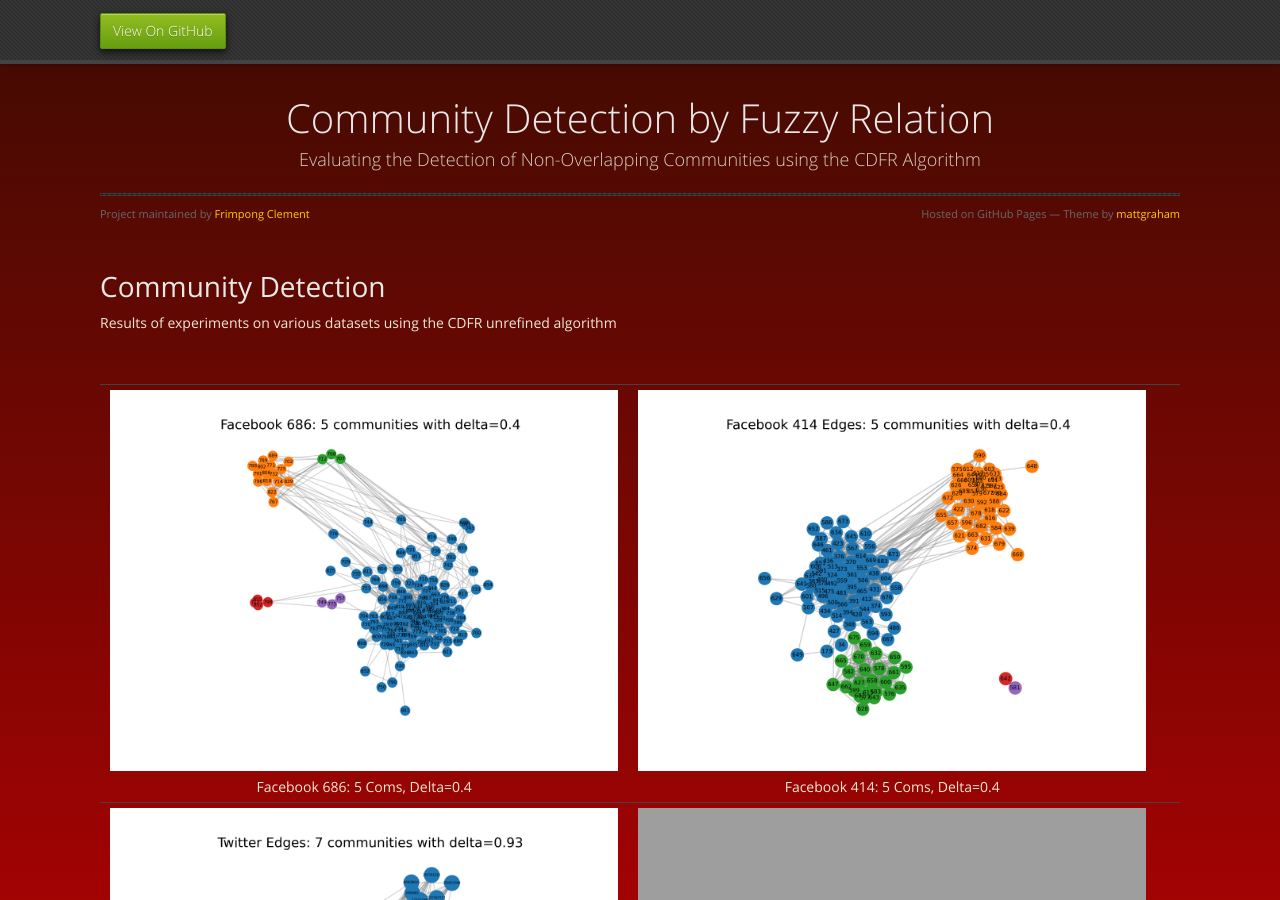
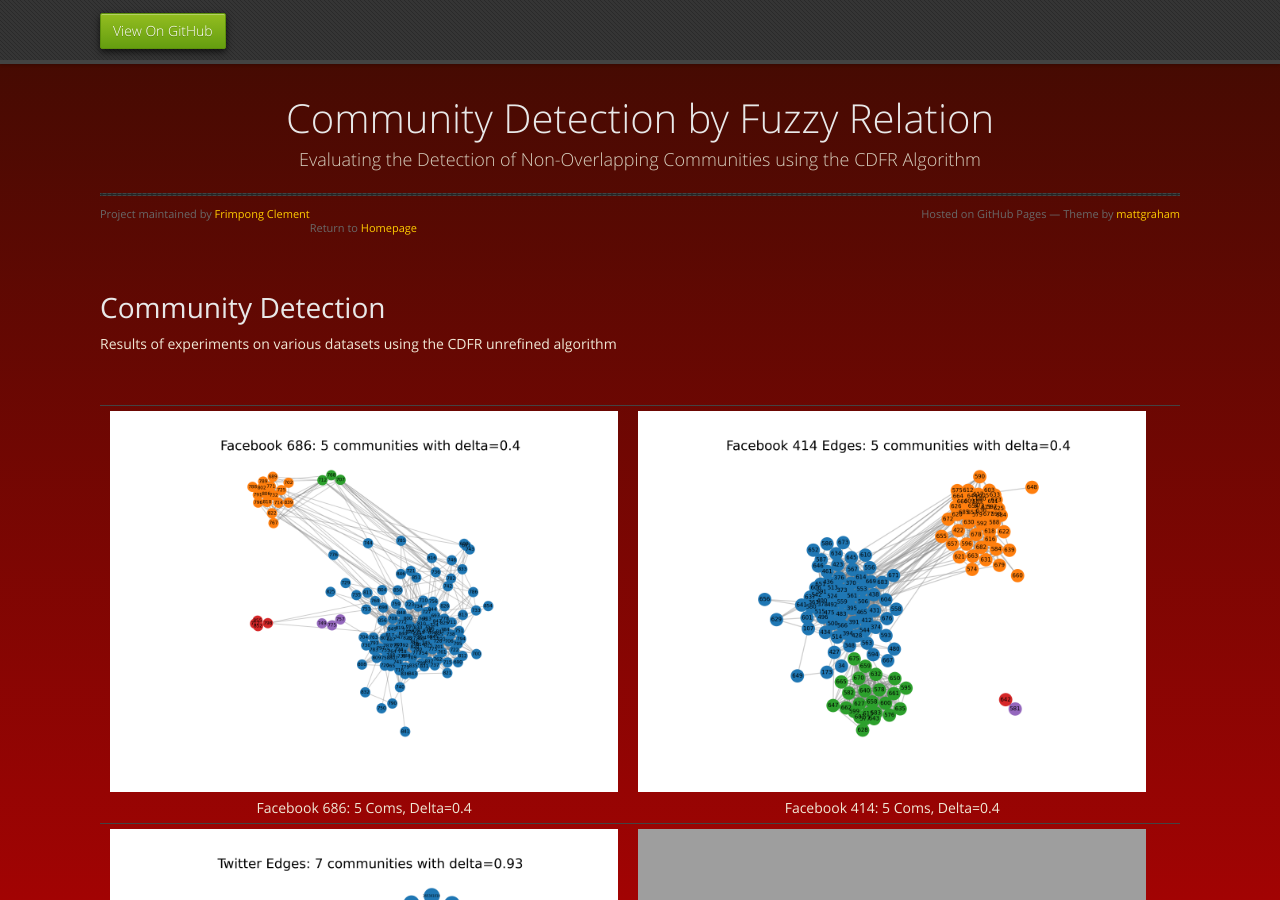
Before and after one commit to frimps-astro/frimps-astro.github.io, a Jekyll site: the page built from community-detection.md, in a window 1280 px wide and 900 px high. Built offline with Jekyll 4.4.1, drawn with Linux system fonts in a browser that asks for light colours.

Commit message:
updated layouts

```diff
--- a/_layouts/community_detection.html
+++ b/_layouts/community_detection.html
@@ -39,6 +39,7 @@
           <p>{{ page.description | default: site.github.project_tagline }}</p>
           <hr>
           <span class="credits left">Project maintained by <a href="{{ site.github.owner_url }}">Frimpong Clement</a></span>
+          <span class="credits center">Return to <a href="/">Homepage</a></span>
           <span class="credits right">Hosted on GitHub Pages &mdash; Theme by <a href="https://twitter.com/mattgraham">mattgraham</a></span>
         </div>
 
--- a/_layouts/midnight.html
+++ b/_layouts/midnight.html
@@ -39,6 +39,7 @@
           <p>{{ page.description | default: site.github.project_tagline }}</p>
           <hr>
           <span class="credits left">Project maintained by <a href="{{ site.github.owner_url }}">Frimpong Clement</a></span>
+          <span class="credits center">Return to <a href="/">Homepage</a></span>
           <span class="credits right">Hosted on GitHub Pages &mdash; Theme by <a href="https://twitter.com/mattgraham">mattgraham</a></span>
         </div>
 
```
